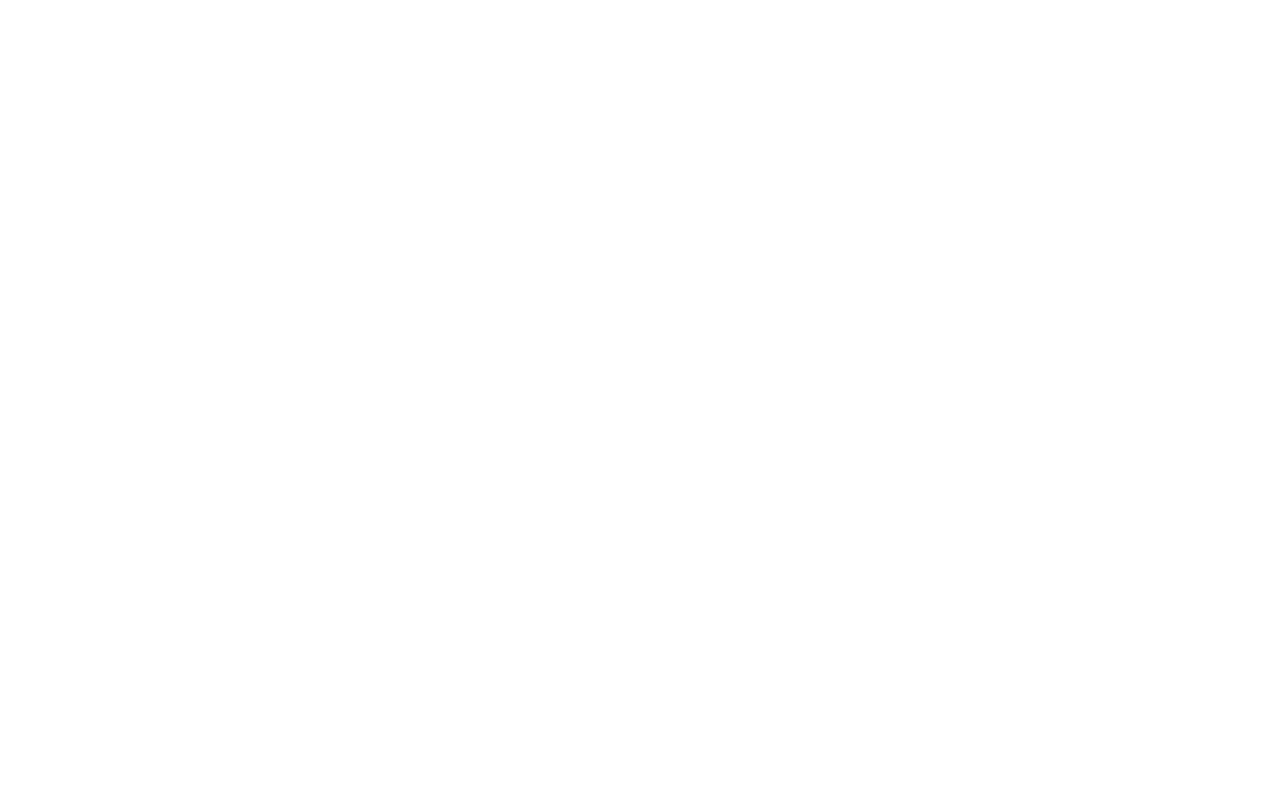
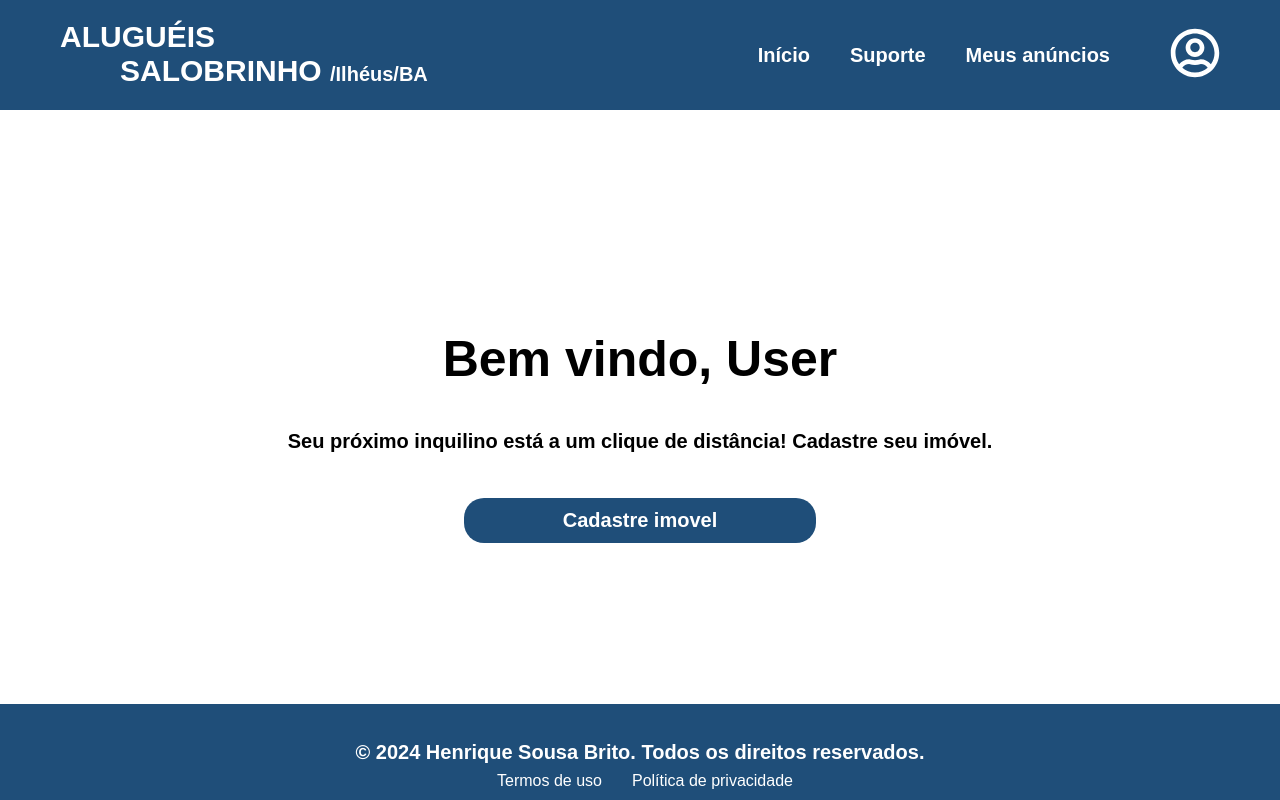
Before and after one commit to HenriqueSBDEV/Alugueis-Salobrinho, a React (Create React App) app in the folder client/: page /home-cadastro in a window 1280 px wide. Before the commit this address had no page. Built offline with nearby package versions, Linux system fonts and the light colour scheme.

Commit message:
Terminando page de HomeCadastro

```diff
--- /dev/null
+++ b/client/src/components/Header-logado/Header-logado.jsx
@@ -0,0 +1,42 @@
+import React, { useState } from "react";
+import "../../styles/Header/Header.css";
+import { Link } from "react-router-dom";
+import { FaRegUserCircle } from "react-icons/fa";
+
+const HeaderLogado = () => {
+  const [menuAberto, setMenuAberto] = useState(false);
+
+  const mostrarMenu = () => setMenuAberto(true);
+  const esconderMenu = () => setMenuAberto(false);
+
+  return (
+    <header style={{ position: "fixed" }}>
+      <div className="title">
+        <h1 className="title-up">ALUGUÉIS</h1>
+        <h1 className="title-down">SALOBRINHO <p style={{ fontSize: "20px", display: "inline", margin: "0" }}>/Ilhéus/BA</p></h1>
+      </div>
+      <div className="header-links">
+        <Link className="link" to="/home-cadastro">Início</Link>
+        <Link className="link" to="/suporte">Suporte</Link>
+        <Link className="link" to="/anuncios-user">Meus anúncios</Link>
+
+        {/* Ícone do Usuário */}
+        <div
+          className="user-menu"
+          onMouseEnter={mostrarMenu}
+          onMouseLeave={esconderMenu}
+        >
+          <FaRegUserCircle className="user-icon" />
+          {menuAberto && (
+            <div className="dropdown-menu">
+              <Link to="/configuracoes" className="dropdown-item">Alterar Dados</Link>
+              <Link to="/apagar-conta" id="apagar-conta" className="dropdown-item">Apagar Conta</Link>
+            </div>
+          )}
+        </div>
+      </div>
+    </header>
+  );
+};
+
+export default HeaderLogado;
--- a/client/src/components/Header/Header.jsx
+++ b/client/src/components/Header/Header.jsx
@@ -7,7 +7,7 @@
     <header style={{ position: "fixed"}}>
       <div className={`title ${!LinksOn ? "title-center" : ""}`}>
         <h1 className="title-up">ALUGUÉIS</h1>
-        <h1 className="title-down">SALOBRINHO</h1>
+        <h1 className="title-down">SALOBRINHO <p style={{fontSize: "20px", display: "inline", margin: "0"}}>/Ilhéus/BA</p></h1>
       </div>
       {/* Exibe os links apenas se LinksOn for true */}
       {LinksOn && (
--- /dev/null
+++ b/client/src/pages/HomeCadastro.jsx
@@ -0,0 +1,22 @@
+import React from "react";
+import HeaderLogado from "../components/Header-logado/Header-logado";
+import Footer from "../components/Footer/Footer";
+import "../styles/HomeCadastro/HomeCadastro.css";
+import Fundo from "../image/fundo.png";
+
+const HomeCadastro = () =>{
+  return(
+    <div style={{display:"flex", justifyContent: "center"}}>
+        <HeaderLogado></HeaderLogado>
+        <div className="container-cadastro">
+          {/* <img src={Fundo} alt="" /> */}
+          <h2>Bem vindo, User</h2>
+          <h3>Seu próximo inquilino está a um clique de distância! Cadastre seu imóvel.</h3>
+          <button className="button-cadastro">Cadastre imovel</button>
+        </div>
+        <Footer></Footer>
+    </div>
+  );
+}
+
+export default HomeCadastro;
--- a/client/src/routes/Routes.jsx
+++ b/client/src/routes/Routes.jsx
@@ -6,6 +6,7 @@
 import Cadastro from '../pages/Cadastro';
 import Login from '../pages/Login';
 import InfoCard from '../pages/InfoCard';
+import HomeCadastro from '../pages/HomeCadastro';
 
 const AppRoutes = () => {
   return (
@@ -16,6 +17,7 @@
         <Route path="/cadastro" element={<Cadastro/>} />
         <Route path="/login" element={<Login/>} />
         <Route path="/infocard" element={<InfoCard/>} />
+        <Route path="/home-cadastro" element={<HomeCadastro/>} />
       </Routes>
     </Router>
   );
--- a/client/src/styles/Header/Header.css
+++ b/client/src/styles/Header/Header.css
@@ -76,3 +76,54 @@
   color: #1F4E79;
   cursor: pointer;
 }
+
+/* xx */
+
+.user-menu {
+  position: relative;
+  display: inline-block;
+  cursor: pointer;
+}
+
+.user-icon{
+  margin-left: 30px;
+  width: 50px;
+  height: 50px;
+  margin-right: 30px;
+  color: #FFF;
+}
+
+.user-icon:hover{
+  cursor: pointer;
+  color: #3EB489;
+}
+
+.dropdown-menu {
+  position: absolute;
+  top: 100%;
+  right: 0;
+  background-color: #fff;
+  border: 1px solid #ddd;
+  box-shadow: 0px 4px 8px rgba(0, 0, 0, 0.1);
+  padding: 10px;
+  border-radius: 4px;
+  width: 150px;
+  z-index: 1000;
+}
+
+.dropdown-item {
+  padding: 8px 12px;
+  color: #333;
+  text-decoration: none;
+  display: block;
+  transition: background-color 0.2s;
+}
+
+.dropdown-item:hover {
+  background-color: #3EB489;
+  color: #FFF;
+}
+
+#apagar-conta:hover{
+  background-color: red;
+}
--- /dev/null
+++ b/client/src/styles/HomeCadastro/HomeCadastro.css
@@ -0,0 +1,38 @@
+.container-cadastro {
+  text-align: center;
+  margin: 0 auto;
+  margin-top: 300px;
+}
+
+.container-cadastro h2{
+  font-size: 50px;
+  color: #000;
+  font-weight: bold;
+}
+
+.container-cadastro h3{
+  font-size: 20px;
+  color: #000;
+  font-weight: bold;
+  margin-bottom: 30px;
+}
+
+.container-cadastro button{
+  width: 50%;
+  padding: 5px;
+  height: 45px;
+  border-radius: 20px;
+  background-color: #1F4E79;
+  color: #fff;
+  font-weight: bold;
+  font-size: 20px;
+  text-align: center;
+  cursor: pointer;
+  margin-top: 15px;
+  margin-bottom: 15px;
+  border: none;
+}
+
+.container-cadastro button:hover {
+  background-color: #3EB489;
+}
```
Also changed, not shown: client/src/image/fundo.png (added).
